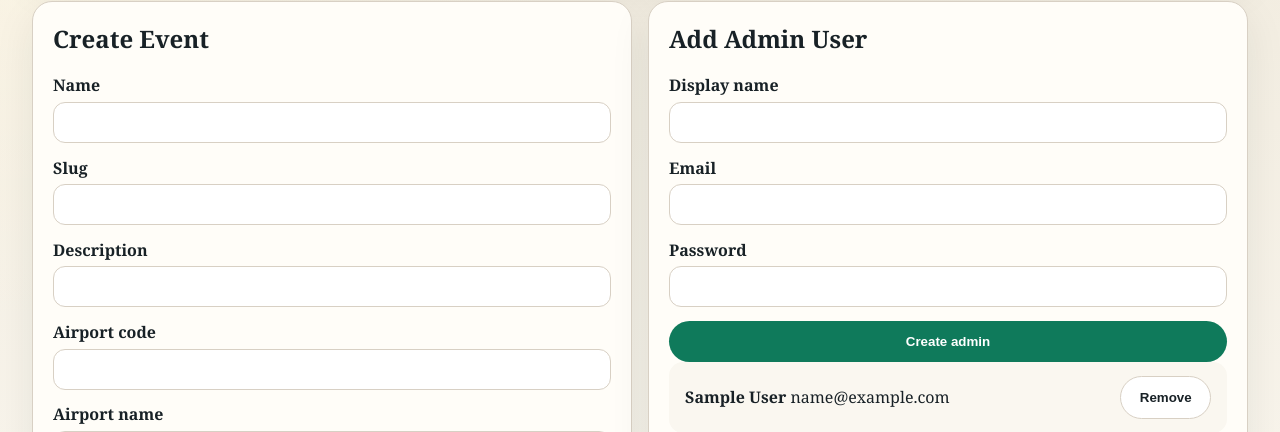
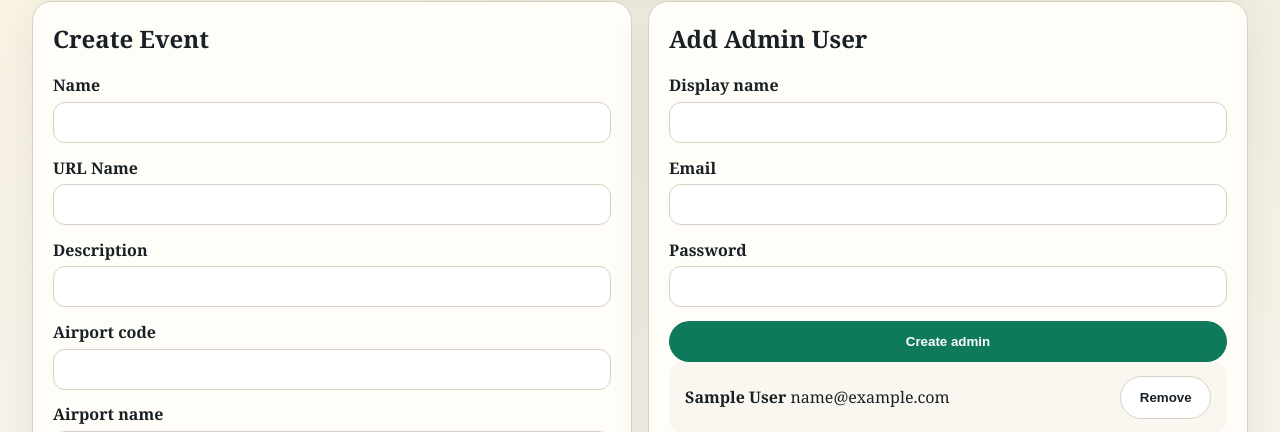
Before and after one commit to davideellis/Flying_Event_ADSB_Tracker, a FastAPI app: template src/app/templates/admin/dashboard.html in a window 1280 px wide. Shown: the part 290-722 px from the top of the page. Run offline with FastAPI, Linux system fonts and the light colour scheme; the template is opened without the code that fills it: most values are stand-ins (such as "Sample title", 1, 10 or a date in 2020).

Commit message:
Rename slug field label to URL Name

```diff
--- a/src/app/templates/admin/dashboard.html
+++ b/src/app/templates/admin/dashboard.html
@@ -13,7 +13,7 @@
     <h2>Create Event</h2>
     <form method="post" action="/admin/events" class="stack-form">
       <label>Name <input name="name" required></label>
-      <label>Slug <input name="slug" required></label>
+      <label>URL Name <input name="slug" required></label>
       <label>Description <input name="description"></label>
       <label>Airport code <input name="airport_code"></label>
       <label>Airport name <input name="airport_name"></label>
--- a/src/app/templates/admin/event_detail.html
+++ b/src/app/templates/admin/event_detail.html
@@ -13,7 +13,7 @@
     <h2>Edit Event</h2>
     <form method="post" action="/admin/events/{{ event.id }}/update" class="stack-form">
       <label>Name <input name="name" value="{{ event.name }}" required></label>
-      <label>Slug <input name="slug" value="{{ event.slug }}" required></label>
+      <label>URL Name <input name="slug" value="{{ event.slug }}" required></label>
       <label>Description <input name="description" value="{{ event.description or '' }}"></label>
       <label>Airport code <input name="airport_code" value="{{ event.airport_code or '' }}"></label>
       <label>Airport name <input name="airport_name" value="{{ event.airport_name or '' }}"></label>
```
